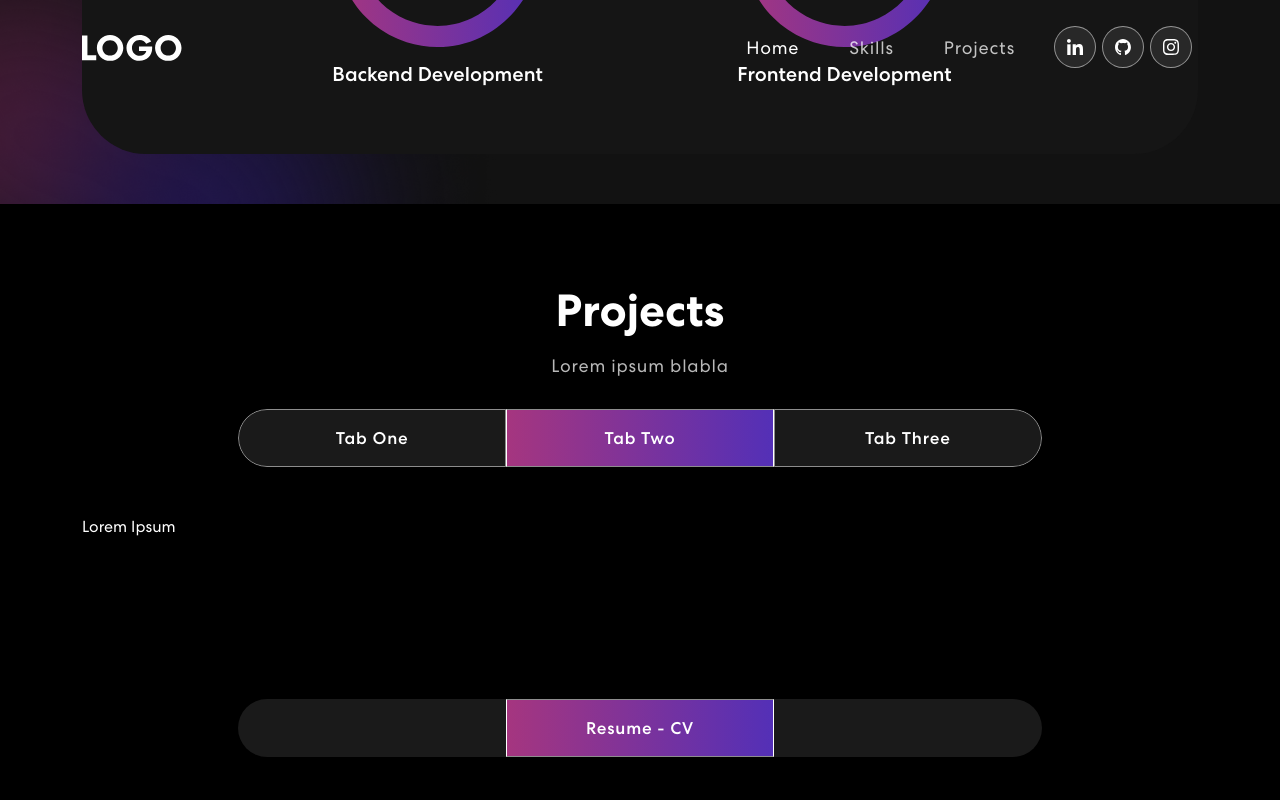
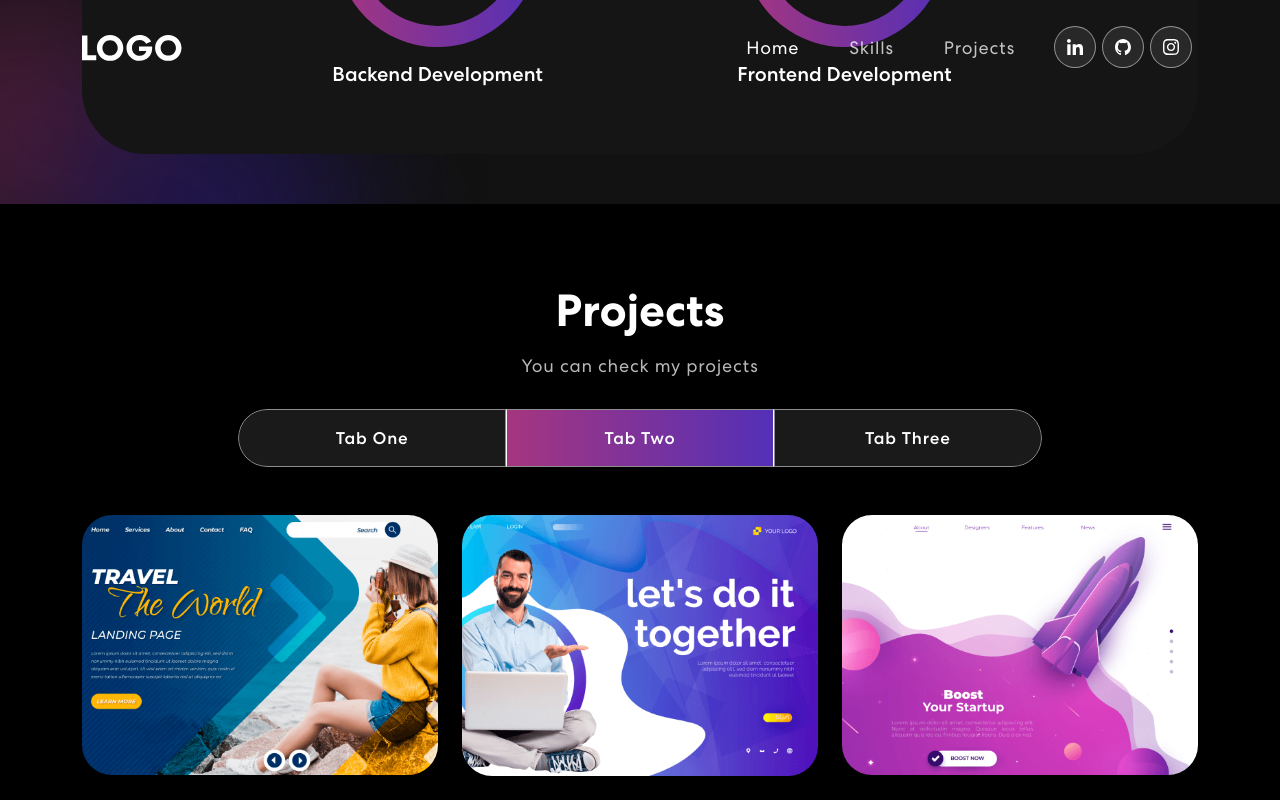
Before and after one commit to emreozgoz/personal-portfolio, a React (Create React App) app: page / in a window 1280 px wide. Both pictures are taken after a click on the tab "Tab Two". Shown: the part 1622-2422 px from the top of the page. Built offline with nearby package versions, Linux system fonts and the light colour scheme.

Commit message:
fix: add project descriptions

```diff
--- a/src/component/projects.js
+++ b/src/component/projects.js
@@ -1,37 +1,75 @@
-import { Col, Container, Row, Tab, Nav } from "react-bootstrap"
+import { Col, Container, Row, Tab, Nav } from "react-bootstrap";
 import { ProjectCard } from "./projectCard";
-import colorSharp2 from '../assets/img/color-sharp2.png'
-import projImg1 from '../assets/img/project-img1.png'
-import projImg2 from '../assets/img/project-img2.png'
-import projImg3 from '../assets/img/project-img3.png'
+import colorSharp2 from "../assets/img/color-sharp2.png";
+import projImg1 from "../assets/img/project-img1.png";
+import projImg2 from "../assets/img/project-img2.png";
+import projImg3 from "../assets/img/project-img3.png";
 
 export const Projects = () => {
-    const projects = [
+  const projects1 = [
     {
-            title: 'test1',
-            description: 'desc1',
+      title: "Description",
+      description: "An online reservation system for restaurants, cinemas etc",
       imgUrl: projImg1,
     },
     {
-            title: 'test2',
-            description: 'desc2',
+      title: "Backend",
+      description: "Nest.js, Apache Kafka, TypeORM, PostgreSQL",
       imgUrl: projImg2,
     },
     {
-            title: 'test3',
-            description: 'desc3',
+      title: "Frontend",
+      description: "React.js, Next.js, Redux",
       imgUrl: projImg3,
     },
-    ]
+  ];
+  const projects2 = [
+    {
+      title: "Description",
+      description:
+        "The aim of the project is to develop a chatbot to automatically respond to queries of users within the university",
+      imgUrl: projImg1,
+    },
+    {
+      title: "Backend",
+      description: "Python, Tensorflow, NLP, TurkishStemmer, Django",
+      imgUrl: projImg2,
+    },
+    {
+      title: "Frontend",
+      description: "React.js",
+      imgUrl: projImg3,
+    },
+  ];
+  const projects3 = [
+    {
+      title: "Description",
+      description:
+        "A program that creates personalized workout programs by inputting athletes data.",
+      imgUrl: projImg1,
+    },
+    {
+      title: "Backend",
+      description: "C#, Linq, DBFirst, SQL Server, Entity Framework",
+      imgUrl: projImg2,
+    },
+    {
+      imgUrl: projImg3,
+    },
+  ];
   return (
     <section className="project" id="projects">
       <Container>
         <Row>
           <Col>
             <h2>Projects</h2>
-                        <p>Lorem ipsum blabla</p>
+            <p>You can check my projects</p>
             <Tab.Container id="projects-tabs" defaultActiveKey="first">
-                            <Nav variant="pills" className="nav-pills mb-5 justify-content-center align-items-center" id="pills-tab">
+              <Nav
+                variant="pills"
+                className="nav-pills mb-5 justify-content-center align-items-center"
+                id="pills-tab"
+              >
                 <Nav.Item>
                   <Nav.Link eventKey="first">Tab One</Nav.Link>
                 </Nav.Item>
@@ -45,20 +83,25 @@ export const Projects = () => {
               <Tab.Content>
                 <Tab.Pane eventKey="first">
                   <Row>
-                                        {
-                                            projects.map((projects, index) => {
-                                                return (
-                                                    <ProjectCard
-                                                    key={index}
-                                                    {...projects}
-                                                    />
-                                                )
-                                            })
-                                        }
+                    {projects1.map((projects, index) => {
+                      return <ProjectCard key={index} {...projects} />;
+                    })}
                   </Row>
                 </Tab.Pane>
-                                <Tab.Pane eventKey="second">Lorem Ipsum</Tab.Pane>
-                                <Tab.Pane eventKey="third">Lorem Ipsum</Tab.Pane>
+                <Tab.Pane eventKey="second">
+                  <Row>
+                    {projects2.map((projects, index) => {
+                      return <ProjectCard key={index} {...projects} />;
+                    })}
+                  </Row>
+                </Tab.Pane>
+                <Tab.Pane eventKey="third">
+                  <Row>
+                    {projects3.map((projects, index) => {
+                      return <ProjectCard key={index} {...projects} />;
+                    })}
+                  </Row>
+                </Tab.Pane>
               </Tab.Content>
             </Tab.Container>
           </Col>
@@ -66,5 +109,5 @@ export const Projects = () => {
       </Container>
       <img className="background-image-right" src={colorSharp2}></img>
     </section>
-    )
-}
+  );
+};
--- a/src/component/resume.js
+++ b/src/component/resume.js
@@ -4,6 +4,8 @@ export const Resume = () => {
   return (
     <section className="project" id="projects">
       <Container>
+        <h2>RESUME - CV</h2>
+        <p>You can check my CV!</p>
         <Tab.Container id="projects-tabs" defaultActiveKey="second">
           <Nav
             variant="pills"
--- a/src/component/skills.js
+++ b/src/component/skills.js
@@ -36,18 +36,18 @@ return(
                         <h2>
                             Skills
                         </h2>
-                        <p>My Coding Skills</p>
+                        <p>My Coding Skills(imo)</p>
                         <Carousel responsive={responsive} infinite={true} className="skill-slider">
                             <div className="item">
                                 <img src={meter1} alt="Image"/>
                                 <h5>Backend Development</h5>
                             </div>
                             <div className="item">
-                                <img src={meter2} alt="Image"/>
+                                <img src={meter1} alt="Image"/>
                                 <h5>Frontend Development</h5>
                             </div>
                             <div className="item">
-                                <img src={meter3} alt="Image"/>
+                                <img src={meter2} alt="Image"/>
                                 <h5>Artificial Intelligence</h5>
                             </div>
                         </Carousel>
```
Also changed, not shown: src/assets/img/meter1.svg, src/assets/img/meter2.svg. Lines whose indentation alone changed are shown as unchanged.
